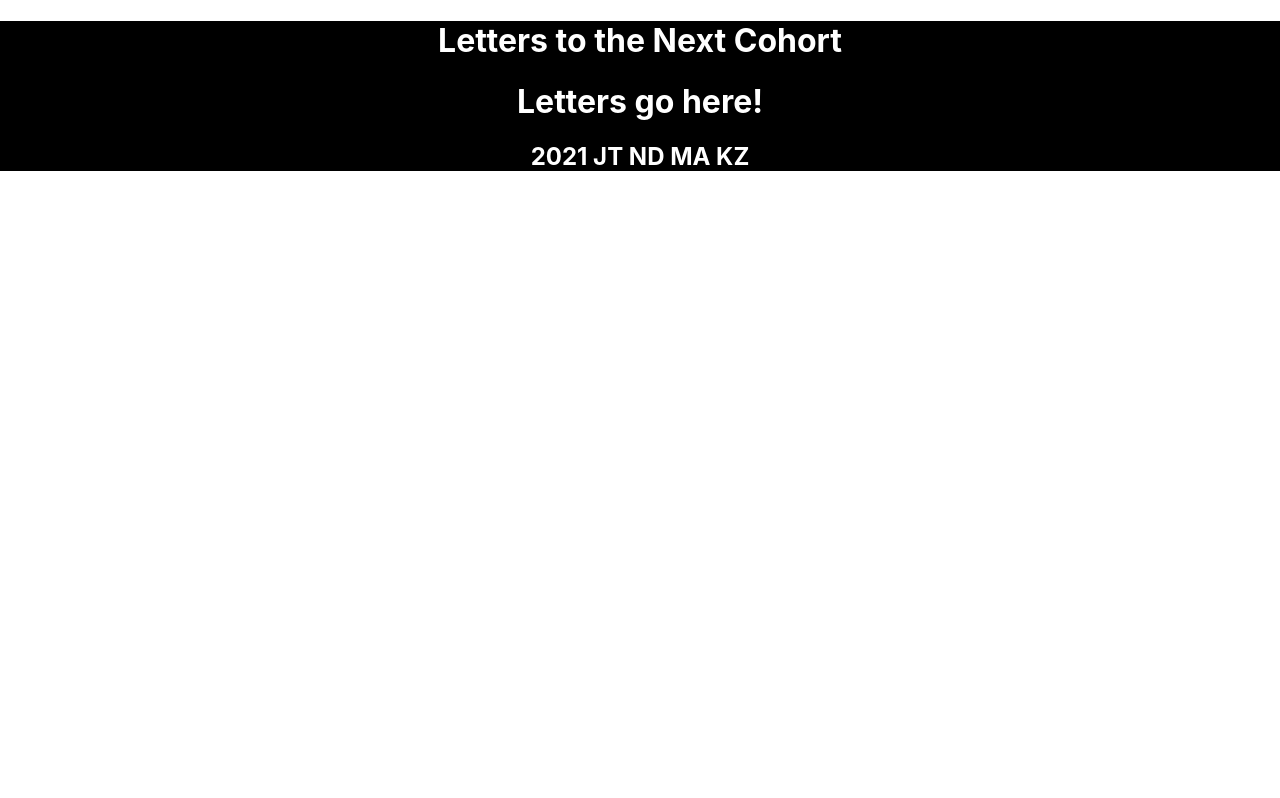
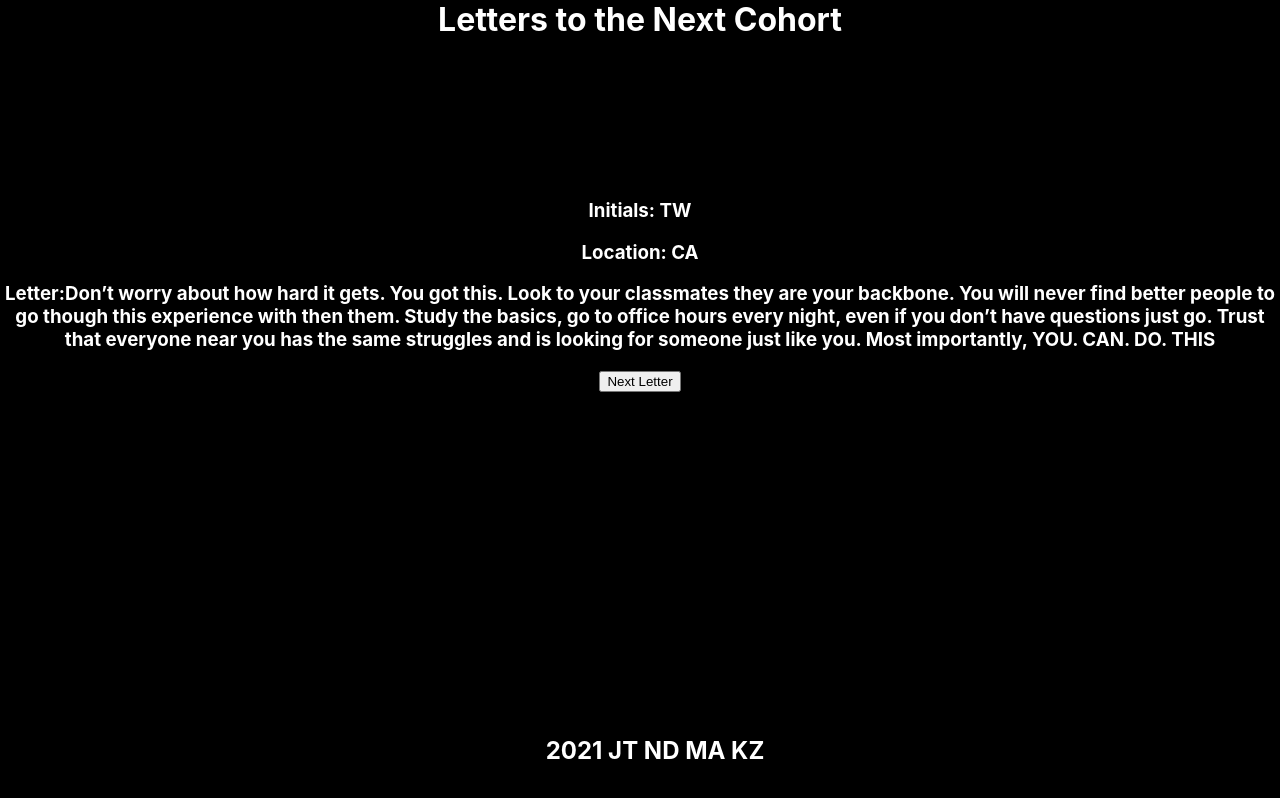
Before and after one commit to taubman33/studentlettersFE, a React (Create React App) app in the folder student-letters/: page / in a window 1280 px wide. Built offline with nearby package versions, Linux system fonts and the light colour scheme.

Commit message:
some styling

```diff
--- a/student-letters/public/index.html
+++ b/student-letters/public/index.html
@@ -24,7 +24,7 @@
       work correctly both with client-side routing and a non-root public URL.
       Learn how to configure a non-root public URL by running `npm run build`.
     -->
-    <title>React App</title>
+    <title>Letters from the SEIR 11/30 Cohort</title>
   </head>
   <body>
     <noscript>You need to enable JavaScript to run this app.</noscript>
--- a/student-letters/src/App.css
+++ b/student-letters/src/App.css
@@ -1,5 +1,37 @@
-.App {
-  text-align: center;
+body {
   background-color: black;
   color: white;
 }
+
+.App {
+  text-align: center;
+
+}
+
+
+.Footer {
+  background-color: black;
+  color: white;
+  position: fixed;
+  bottom: 0;
+  width: 100%;
+  text-align: center;
+  margin-top: 2rem;
+  padding: 15px;
+}
+
+
+.App-header {
+  color: white;
+  background-color: black;
+  margin-top: -2rem;
+}
+
+.Header {
+  margin-top: 2rem;
+}
+
+.Main {
+margin-top: 10rem;
+
+}
--- a/student-letters/src/App.js
+++ b/student-letters/src/App.js
@@ -8,10 +8,17 @@ function App() {
   return (
     <div className="App">
 
+    <div className="App-header">
+     <Header/>
+    </div>
 
-     <Header/>
+    <div className= "App-main">
      <Main/>
+    </div>
+
+    <div className="App-footer">
      <Footer/>
+     </div>
 
     </div>
   );
--- a/student-letters/src/components/Footer.js
+++ b/student-letters/src/components/Footer.js
@@ -2,7 +2,7 @@ import React from 'react';
 
 function Footer(props) {
     return (
-        <div>
+        <div className = "Footer">
             <h2> 2021 JT ND MA KZ</h2>
         </div>
     );
--- a/student-letters/src/components/Main.js
+++ b/student-letters/src/components/Main.js
@@ -2,8 +2,19 @@ import React from 'react';
 
 function Main(props) {
     return (
-        <div>
-           <h1> Letters go here!</h1>
+        <div className = "Main">
+   <h3>Initials: TW </h3>
+   <h3>Location: CA </h3>
+   <h3>Letter:Don’t worry about how hard it gets.  You got this. Look to your classmates they are your backbone.  You will never find better people to go though this experience with then them.  Study the basics, go to office hours every night, even if you don’t have questions just go.  Trust that everyone near you has the same struggles and is looking for someone just like you. Most importantly, YOU. CAN. DO. THIS </h3>
+
+   {/* <h3>Initials: {letters.intials}</h3>
+   <h3>Location: {letters.location} </h3>
+   <h3>Letter: {letters.letter} </h3> */}
+
+
+
+    <button id="next-letter">Next Letter</button>
+
         </div>
     );
 }
```
